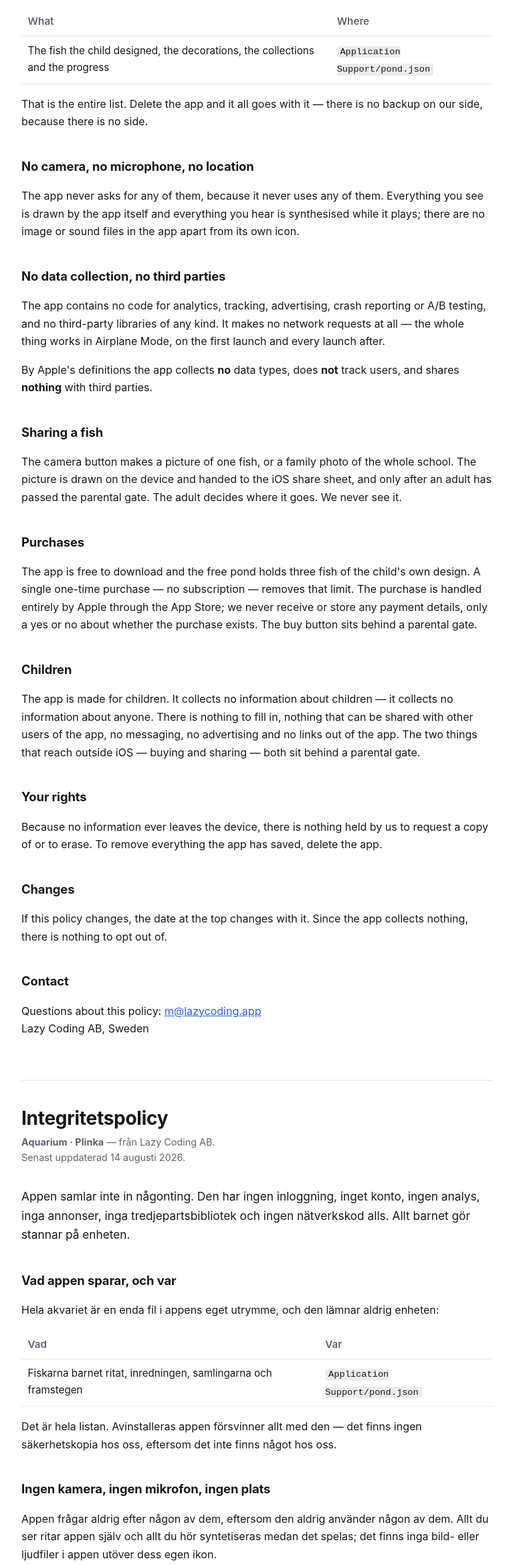
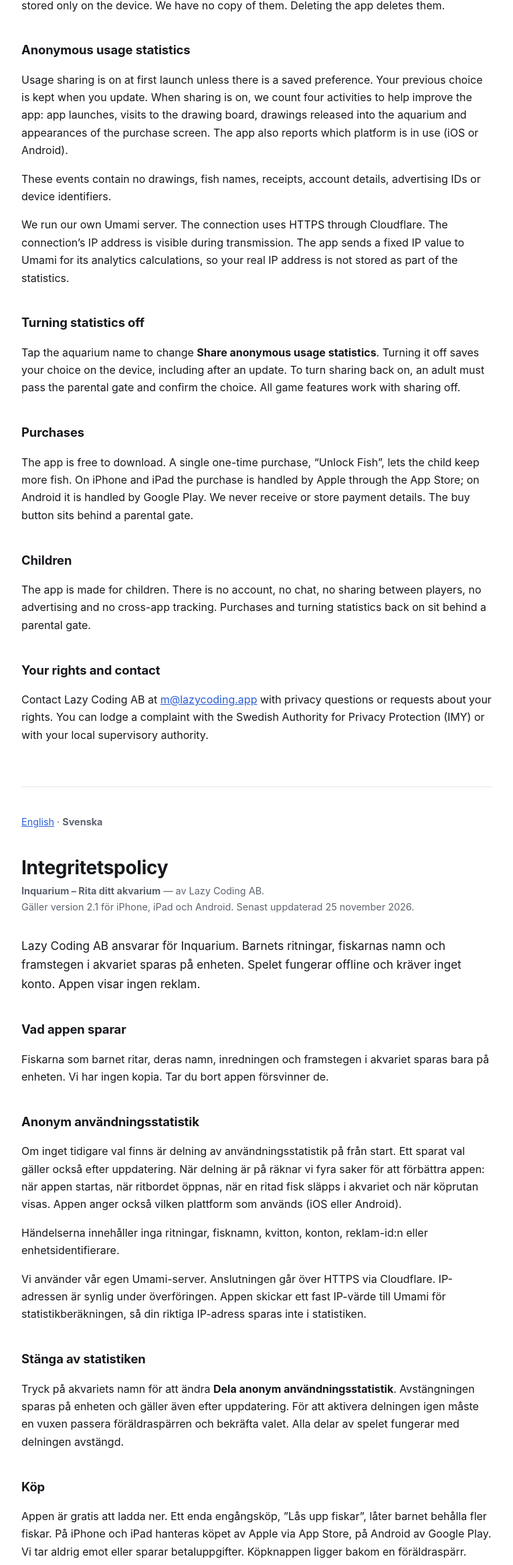
Before and after one commit to Lazy-Coding-AB/plinka, a plain HTML site: page aquarium-privacy.html in a window 1280 px wide. Shown: the part 439-2775 px from the top of the page at 67% size, without its empty margins (256-1023 px from the left). Drawn offline with Linux system fonts and the light colour scheme.

Commit message:
Inquarium 2.1: privacy policy covers usage statistics and Google Play
Co-Authored-By: Claude Opus 5.5 <noreply@anthropic.com>

```diff
--- a/aquarium-privacy.html
+++ b/aquarium-privacy.html
@@ -3,7 +3,7 @@
 <head>
 <meta charset="utf-8">
 <meta name="viewport" content="width=device-width, initial-scale=1">
-<title>Privacy Policy — Aquarium · Plinka</title>
+<title>Privacy Policy — Inquarium</title>
 <style>
   :root { color-scheme: light dark; --fg:#16181d; --dim:#5d6470; --bg:#fff; --line:#e3e6ec; --accent:#2b5fd9; }
   @media (prefers-color-scheme: dark) {
@@ -34,135 +34,97 @@
 <p class="langbar"><strong>English</strong> · <a href="#svenska">Svenska</a></p>
 
 <h1>Privacy Policy</h1>
-<p class="meta"><strong>Aquarium · Plinka</strong> — by Lazy Coding AB.<br>
-Last updated 14 August 2026.</p>
+<p class="meta"><strong>Inquarium – Draw Your Aquarium</strong> — by Lazy Coding AB.<br>
+Applies to version 2.1 for iPhone, iPad and Android. Last updated 25 November 2026.</p>
 
-<p class="lede">The app collects nothing. There is no account, no sign-in, no analytics,
-no advertising, no third-party libraries and no networking code at all. Everything the
-child makes stays on the device.</p>
+<p class="lede">Lazy Coding AB is responsible for Inquarium. Children’s drawings, fish names and
+aquarium progress are saved on the device. The game works offline and requires no account.
+The app displays no advertising.</p>
 
-<h2>What the app stores, and where</h2>
-<p>The whole aquarium is one file in the app's own container, and it never leaves the
-device:</p>
-<table>
-  <tr><th>What</th><th>Where</th></tr>
-  <tr><td>The fish the child designed, the decorations, the collections and the
-      progress</td><td><code>Application Support/pond.json</code></td></tr>
-</table>
-<p>That is the entire list. Delete the app and it all goes with it — there is no backup
-on our side, because there is no side.</p>
+<h2>What the app stores</h2>
+<p>The fish the child draws, their names, the decorations and the progress in the aquarium are
+stored only on the device. We have no copy of them. Deleting the app deletes them.</p>
 
-<h2>No camera, no microphone, no location</h2>
-<p>The app never asks for any of them, because it never uses any of them. Everything
-you see is drawn by the app itself and everything you hear is synthesised while it
-plays; there are no image or sound files in the app apart from its own icon.</p>
+<h2>Anonymous usage statistics</h2>
+<p>Usage sharing is on at first launch unless there is a saved preference. Your previous choice is
+kept when you update. When sharing is on, we count four activities to help improve the app: app
+launches, visits to the drawing board, drawings released into the aquarium and appearances of the
+purchase screen. The app also reports which platform is in use (iOS or Android).</p>
+<p>These events contain no drawings, fish names, receipts, account details, advertising IDs or
+device identifiers.</p>
+<p>We run our own Umami server. The connection uses HTTPS through Cloudflare. The connection’s IP
+address is visible during transmission. The app sends a fixed IP value to Umami for its analytics
+calculations, so your real IP address is not stored as part of the statistics.</p>
 
-<h2>No data collection, no third parties</h2>
-<p>The app contains no code for analytics, tracking, advertising, crash reporting or
-A/B testing, and no third-party libraries of any kind. It makes no network requests at
-all — the whole thing works in Airplane Mode, on the first launch and every launch
-after.</p>
-<p>By Apple's definitions the app collects <strong>no</strong> data types, does
-<strong>not</strong> track users, and shares <strong>nothing</strong> with third
-parties.</p>
-
-<h2>Sharing a fish</h2>
-<p>The camera button makes a picture of one fish, or a family photo of the whole
-school. The picture is drawn on the device and handed to the iOS share sheet, and only
-after an adult has passed the parental gate. The adult decides where it goes. We never
-see it.</p>
+<h2>Turning statistics off</h2>
+<p>Tap the aquarium name to change <strong>Share anonymous usage statistics</strong>. Turning it off
+saves your choice on the device, including after an update. To turn sharing back on, an adult must
+pass the parental gate and confirm the choice. All game features work with sharing off.</p>
 
 <h2>Purchases</h2>
-<p>The app is free to download and the free pond holds three fish of the child's own
-design. A single one-time purchase — no subscription — removes that limit. The purchase
-is handled entirely by Apple through the App Store; we never receive or store any
-payment details, only a yes or no about whether the purchase exists. The buy button
-sits behind a parental gate.</p>
+<p>The app is free to download. A single one-time purchase, “Unlock Fish”, lets the child keep more
+fish. On iPhone and iPad the purchase is handled by Apple through the App Store; on Android it is
+handled by Google Play. We never receive or store payment details. The buy button sits behind a
+parental gate.</p>
 
 <h2>Children</h2>
-<p>The app is made for children. It collects no information about children — it collects
-no information about anyone. There is nothing to fill in, nothing that can be shared
-with other users of the app, no messaging, no advertising and no links out of the app.
-The two things that reach outside iOS — buying and sharing — both sit behind a parental
-gate.</p>
+<p>The app is made for children. There is no account, no chat, no sharing between players, no
+advertising and no cross-app tracking. Purchases and turning statistics back on sit behind a
+parental gate.</p>
 
-<h2>Your rights</h2>
-<p>Because no information ever leaves the device, there is nothing held by us to request
-a copy of or to erase. To remove everything the app has saved, delete the app.</p>
-
-<h2>Changes</h2>
-<p>If this policy changes, the date at the top changes with it. Since the app collects
-nothing, there is nothing to opt out of.</p>
-
-<h2>Contact</h2>
-<p>Questions about this policy: <a href="mailto:m@lazycoding.app">m@lazycoding.app</a><br>
-Lazy Coding AB, Sweden</p>
+<h2>Your rights and contact</h2>
+<p>Contact Lazy Coding AB at <a href="mailto:m@lazycoding.app">m@lazycoding.app</a> with privacy
+questions or requests about your rights. You can lodge a complaint with the Swedish Authority for
+Privacy Protection (IMY) or with your local supervisory authority.</p>
 
 <hr>
 
+<p class="langbar"><a href="#">English</a> · <strong>Svenska</strong></p>
+
 <h1 id="svenska">Integritetspolicy</h1>
-<p class="meta"><strong>Aquarium · Plinka</strong> — från Lazy Coding AB.<br>
-Senast uppdaterad 14 augusti 2026.</p>
+<p class="meta"><strong>Inquarium – Rita ditt akvarium</strong> — av Lazy Coding AB.<br>
+Gäller version 2.1 för iPhone, iPad och Android. Senast uppdaterad 25 november 2026.</p>
 
-<p class="lede">Appen samlar inte in någonting. Den har ingen inloggning, inget konto,
-ingen analys, inga annonser, inga tredjepartsbibliotek och ingen nätverkskod alls. Allt
-barnet gör stannar på enheten.</p>
+<p class="lede">Lazy Coding AB ansvarar för Inquarium. Barnets ritningar, fiskarnas namn och
+framstegen i akvariet sparas på enheten. Spelet fungerar offline och kräver inget konto. Appen
+visar ingen reklam.</p>
 
-<h2>Vad appen sparar, och var</h2>
-<p>Hela akvariet är en enda fil i appens eget utrymme, och den lämnar aldrig enheten:</p>
-<table>
-  <tr><th>Vad</th><th>Var</th></tr>
-  <tr><td>Fiskarna barnet ritat, inredningen, samlingarna och framstegen</td>
-      <td><code>Application Support/pond.json</code></td></tr>
-</table>
-<p>Det är hela listan. Avinstalleras appen försvinner allt med den — det finns ingen
-säkerhetskopia hos oss, eftersom det inte finns något hos oss.</p>
+<h2>Vad appen sparar</h2>
+<p>Fiskarna som barnet ritar, deras namn, inredningen och framstegen i akvariet sparas bara på
+enheten. Vi har ingen kopia. Tar du bort appen försvinner de.</p>
 
-<h2>Ingen kamera, ingen mikrofon, ingen plats</h2>
-<p>Appen frågar aldrig efter någon av dem, eftersom den aldrig använder någon av dem.
-Allt du ser ritar appen själv och allt du hör syntetiseras medan det spelas; det finns
-inga bild- eller ljudfiler i appen utöver dess egen ikon.</p>
+<h2>Anonym användningsstatistik</h2>
+<p>Om inget tidigare val finns är delning av användningsstatistik på från start. Ett sparat val
+gäller också efter uppdatering. När delning är på räknar vi fyra saker för att förbättra appen: när
+appen startas, när ritbordet öppnas, när en ritad fisk släpps i akvariet och när köprutan visas.
+Appen anger också vilken plattform som används (iOS eller Android).</p>
+<p>Händelserna innehåller inga ritningar, fisknamn, kvitton, konton, reklam-id:n eller
+enhetsidentifierare.</p>
+<p>Vi använder vår egen Umami-server. Anslutningen går över HTTPS via Cloudflare. IP-adressen är
+synlig under överföringen. Appen skickar ett fast IP-värde till Umami för statistikberäkningen, så
+din riktiga IP-adress sparas inte i statistiken.</p>
 
-<h2>Ingen datainsamling, inga tredje parter</h2>
-<p>Appen innehåller ingen kod för analys, spårning, annonser, kraschrapportering eller
-A/B-testning, och inga tredjepartsbibliotek av något slag. Den gör inga nätverksanrop
-alls — hela leken fungerar i flygplansläge, både första gången och varje gång därefter.</p>
-<p>Enligt Apples definitioner samlar appen in <strong>inga</strong> datatyper, spårar
-<strong>inte</strong> användare, och delar <strong>ingenting</strong> med tredje part.</p>
-
-<h2>Att dela en fisk</h2>
-<p>Kameraknappen gör en bild av en fisk, eller ett familjefoto på hela stimmet. Bilden
-ritas på enheten och lämnas till iOS egen delningsruta, och först efter att en vuxen
-passerat föräldraspärren. Det är den vuxne som avgör vart den tar vägen. Vi ser den
-aldrig.</p>
+<h2>Stänga av statistiken</h2>
+<p>Tryck på akvariets namn för att ändra <strong>Dela anonym användningsstatistik</strong>.
+Avstängningen sparas på enheten och gäller även efter uppdatering. För att aktivera delningen igen
+måste en vuxen passera föräldraspärren och bekräfta valet. Alla delar av spelet fungerar med
+delningen avstängd.</p>
 
 <h2>Köp</h2>
-<p>Appen är gratis att ladda ner, och gratisdammen rymmer tre egenritade fiskar. Ett
-engångsköp — ingen prenumeration — tar bort den gränsen. Köpet hanteras i sin helhet av
-Apple via App Store; vi tar aldrig emot och lagrar aldrig några betaluppgifter, bara ett
-ja eller nej på om köpet finns. Köpknappen ligger bakom en föräldraspärr.</p>
+<p>Appen är gratis att ladda ner. Ett enda engångsköp, ”Lås upp fiskar”, låter barnet behålla fler
+fiskar. På iPhone och iPad hanteras köpet av Apple via App Store, på Android av Google Play. Vi tar
+aldrig emot eller sparar betaluppgifter. Köpknappen ligger bakom en föräldraspärr.</p>
 
 <h2>Barn</h2>
-<p>Appen är gjord för barn. Den samlar ingen information om barn — den samlar ingen
-information om någon. Det finns inget att fylla i, ingenting som kan delas med andra
-användare av appen, inga meddelanden, ingen reklam och inga länkar ut ur appen. De två
-saker som når utanför iOS — att köpa och att dela — ligger båda bakom en
+<p>Appen är gjord för barn. Det finns inget konto, ingen chatt, ingen delning mellan spelare, ingen
+reklam och ingen spårning mellan appar. Köp och att slå på statistiken igen ligger bakom en
 föräldraspärr.</p>
 
-<h2>Dina rättigheter</h2>
-<p>Eftersom ingen information lämnar enheten finns det ingenting hos oss att be om utdrag
-av eller radering av. Vill du ta bort allt appen sparat räcker det att avinstallera
-den.</p>
+<h2>Dina rättigheter och kontakt</h2>
+<p>Kontakta Lazy Coding AB på <a href="mailto:m@lazycoding.app">m@lazycoding.app</a> om du har
+frågor om integritet eller vill utöva dina rättigheter. Du kan lämna klagomål till
+Integritetsskyddsmyndigheten (IMY) eller till ansvarig tillsynsmyndighet där du bor.</p>
 
-<h2>Ändringar</h2>
-<p>Om den här policyn ändras uppdateras datumet överst. Eftersom appen inte samlar in
-någonting finns det ingenting att avanmäla sig från.</p>
-
-<h2>Kontakt</h2>
-<p>Frågor om den här policyn: <a href="mailto:m@lazycoding.app">m@lazycoding.app</a><br>
-Lazy Coding AB</p>
-
-<footer>© 2026 Lazy Coding AB</footer>
 </main>
 </body>
 </html>
```
